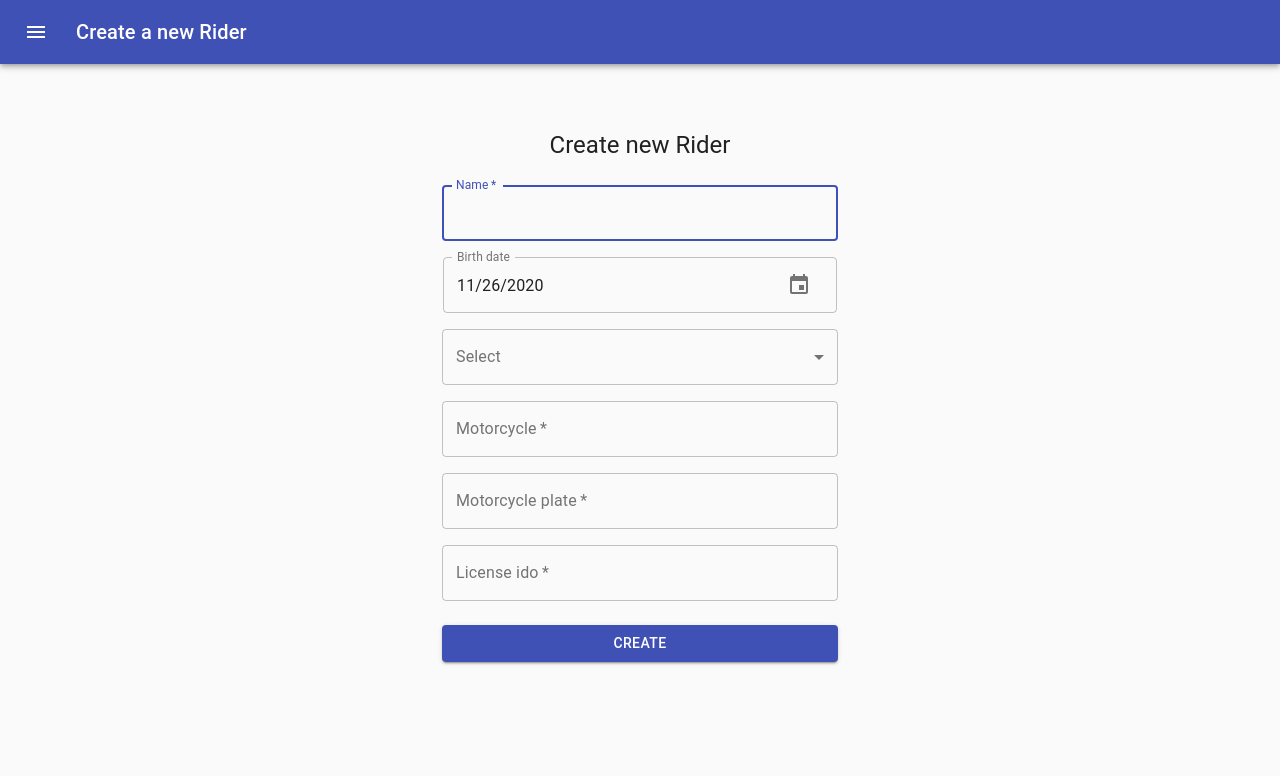
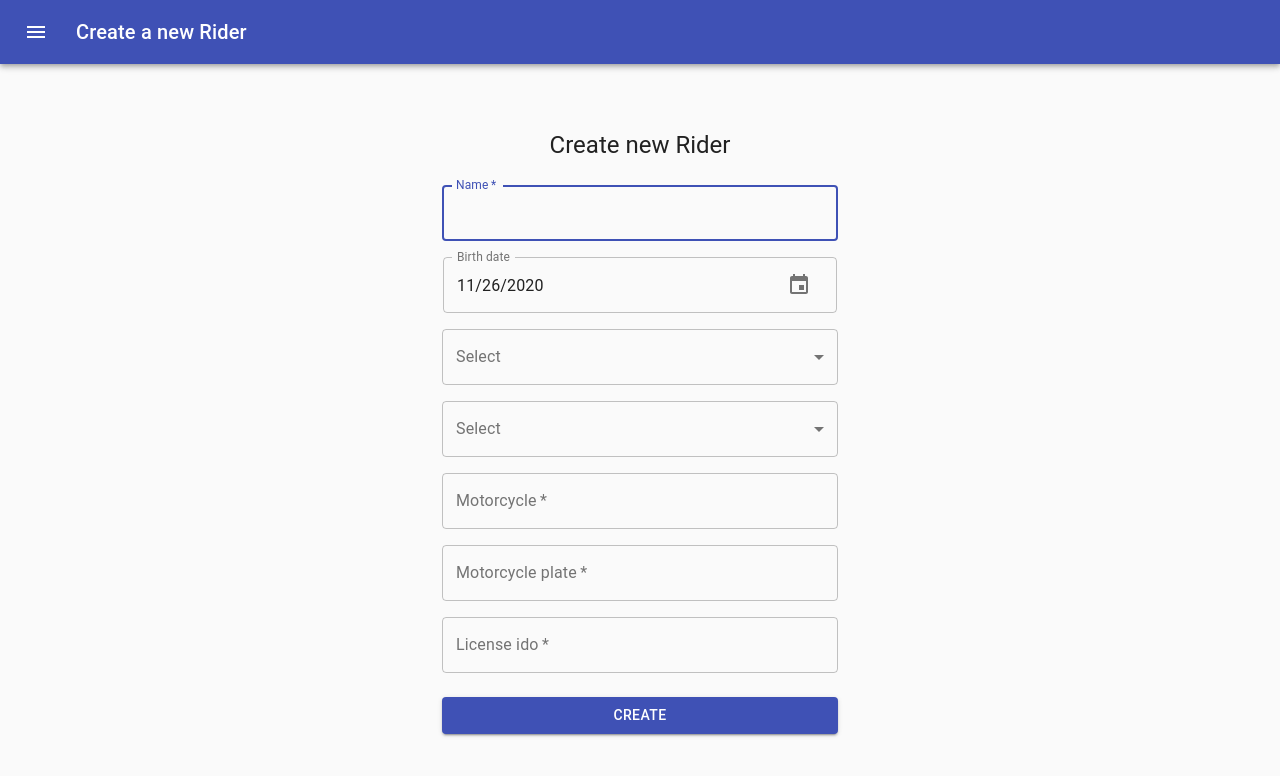
Before and after one commit to mdf-leon/skillchamps-reactjs, a React (Create React App) app: page /newRider in a window 1280 px wide. Shown: the top 776 px of the page. Built offline with nearby package versions, Linux system fonts and the light colour scheme; sample sign-in values are in the browser's storage.

Commit message:
category2 e category uppercase

```diff
--- a/src/pages/signed/Rider/newRider.tsx
+++ b/src/pages/signed/Rider/newRider.tsx
@@ -1,63 +1,74 @@
-import React, { useState } from "react";
-import Message from "components/Message";
-import AppBar from "components/AppBar";
-import Button from "@material-ui/core/Button";
-import CssBaseline from "@material-ui/core/CssBaseline";
-import TextField from "@material-ui/core/TextField";
-import Grid from "@material-ui/core/Grid";
-import Typography from "@material-ui/core/Typography";
-import { makeStyles } from "@material-ui/core/styles";
-import Container from "@material-ui/core/Container";
-import "date-fns";
-import DateFnsUtils from "@date-io/date-fns";
+import React, { useState } from 'react';
+import Message from 'components/Message';
+import AppBar from 'components/AppBar';
+import Button from '@material-ui/core/Button';
+import CssBaseline from '@material-ui/core/CssBaseline';
+import TextField from '@material-ui/core/TextField';
+import Grid from '@material-ui/core/Grid';
+import Typography from '@material-ui/core/Typography';
+import { makeStyles } from '@material-ui/core/styles';
+import Container from '@material-ui/core/Container';
+import 'date-fns';
+import DateFnsUtils from '@date-io/date-fns';
 import {
   MuiPickersUtilsProvider,
   KeyboardDatePicker,
-} from "@material-ui/pickers";
-import MenuItem from "@material-ui/core/MenuItem";
-import { base } from "config/api";
+} from '@material-ui/pickers';
+import MenuItem from '@material-ui/core/MenuItem';
+import { base } from 'config/api';
 
 const currencies = [
   {
-    value: "Beginners",
-    label: "Beginners",
+    value: 'beginners',
+    label: 'Beginners',
   },
   {
-    value: "Advanced",
-    label: "Advanced",
+    value: 'advanced',
+    label: 'Advanced',
   },
   {
-    value: "Expert",
-    label: "Expert",
+    value: 'expert',
+    label: 'Expert',
+  },
+];
+
+const currencies2 = [
+  {
+    value: 'police',
+    label: 'Police',
+  },
+  {
+    value: 'civil',
+    label: 'Civil',
   },
 ];
 
 const useStyles = makeStyles((theme) => ({
   paper: {
     marginTop: theme.spacing(8),
-    display: "flex",
-    flexDirection: "column",
-    alignItems: "center",
+    display: 'flex',
+    flexDirection: 'column',
+    alignItems: 'center',
   },
   form: {
-    width: "100%", // Fix IE 11 issue.
+    width: '100%', // Fix IE 11 issue.
     marginTop: theme.spacing(3),
   },
   submit: {
     margin: theme.spacing(3, 0, 2),
   },
   root: {
-    "& .MuiTextField-root": {
+    '& .MuiTextField-root': {
       margin: theme.spacing(1),
-      width: "25ch",
+      width: '25ch',
     },
   },
   date: {
-    width: "100%",
-    margin: "8px 9px",
+    width: '100%',
+    margin: '8px 9px',
   },
   category: {
-    width: "100%",
+    width: '100%',
   },
 }));
 
@@ -65,25 +76,25 @@ export default function NewRider(props: any) {
   const classes = useStyles();
   const [selectedDate, setSelectedDate] = useState<any>();
   const [messageParams, setMessageParams] = useState<any>({
-    message: "",
-    severity: "",
+    message: '',
+    severity: '',
   });
   const [registerInfo, setRegisterInfo] = useState<any>({
-    name: "",
-    category: "",
-    date_of_birth: "",
-    motorcycle: "",
-    motorcycle_plate: "",
-    license_ido: "",
+    name: '',
+    category: '',
+    date_of_birth: '',
+    motorcycle: '',
+    motorcycle_plate: '',
+    license_ido: '',
   });
 
   const handleSubmit = (e) => {
     e.preventDefault();
-    let parameters = { event_id: localStorage.getItem("event_id") };
+    let parameters = { event_id: localStorage.getItem('event_id') };
     const rdata = {
       ...registerInfo,
       category: registerInfo.category.toLowerCase(),
-      date_of_birth: selectedDate?.toISOString().split("T")[0],
+      date_of_birth: selectedDate?.toISOString().split('T')[0],
     };
     base
       .post(`/uncontrolledRegister`, { parameters, rdata })
@@ -92,14 +103,14 @@ export default function NewRider(props: any) {
           // riderName:
           message_alert: {
             message: `Rider created successfully`,
-            severity: "success",
+            severity: 'success',
           },
         });
       })
       .catch(() =>
         setMessageParams({
-          message: "Sorry, the Rider could not be created",
-          severity: "error",
+          message: 'Sorry, the Rider could not be created',
+          severity: 'error',
         })
       ); // alert rider coundt be created
   };
@@ -112,7 +123,7 @@ export default function NewRider(props: any) {
         {...props}
       />
       <AppBar title="Create a new Rider" {...props} />
-      <div style={{ paddingTop: "1px", minHeight: "100%" }}>
+      <div style={{ paddingTop: '1px', minHeight: '100%' }}>
         <Container component="main" maxWidth="xs">
           <CssBaseline />
           <div className={classes.paper}>
@@ -148,7 +159,7 @@ export default function NewRider(props: any) {
                       value={selectedDate}
                       onChange={setSelectedDate}
                       KeyboardButtonProps={{
-                        "aria-label": "change date",
+                        'aria-label': 'change date',
                       }}
                     />
                   </Grid>
@@ -170,6 +181,29 @@ export default function NewRider(props: any) {
                     variant="outlined"
                   >
                     {currencies.map((option) => (
+                      <MenuItem key={option.value} value={option.value}>
+                        {option.label}
+                      </MenuItem>
+                    ))}
+                  </TextField>
+                </Grid>
+                <Grid item xs={12}>
+                  <TextField
+                    className={classes.category}
+                    id="outlined-select-currency"
+                    select
+                    label="Select"
+                    value={registerInfo.category2}
+                    onChange={(event) => {
+                      setRegisterInfo({
+                        ...registerInfo,
+                        category2: event.target.value,
+                      });
+                      console.log(event.target.value.toLowerCase());
+                    }}
+                    variant="outlined"
+                  >
+                    {currencies2.map((option) => (
                       <MenuItem key={option.value} value={option.value}>
                         {option.label}
                       </MenuItem>
```
